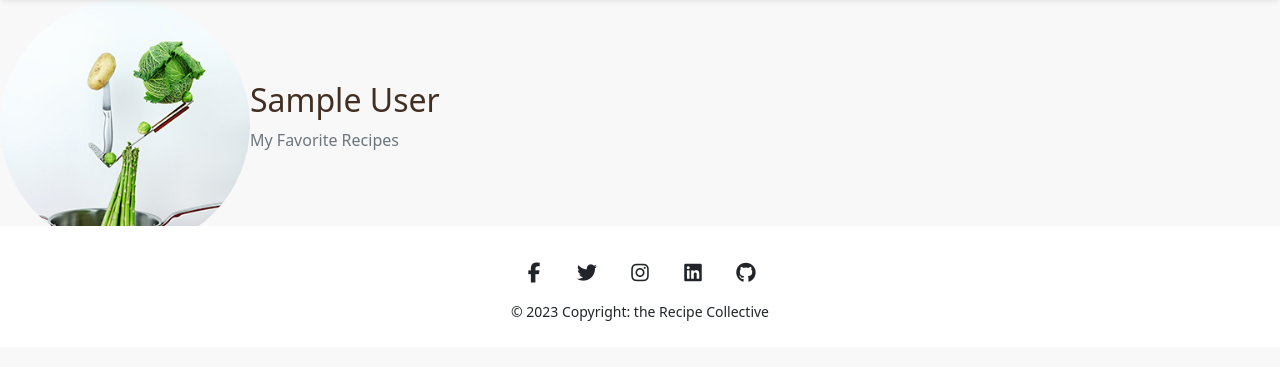
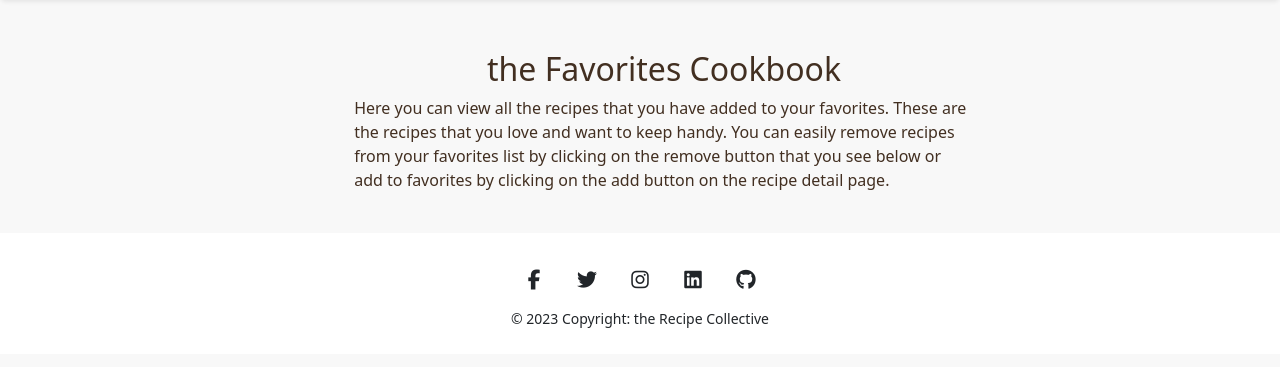
Before and after one commit to SandraBergstrom/theRecipeCollective, a Django app: page /favorites/ in a window 1280 px wide. Shown: the part 76-443 px from the top of the page. Run offline with Django 3.2, Linux system fonts and the light colour scheme; the visitor is signed in with stand-in values (Sample User, id 1); data that the repository does not hold is empty; some libraries are stand-ins or nearby versions.

Commit message:
Add style favorites page

```diff
--- a/cookbook/templates/cookbook/home.html
+++ b/cookbook/templates/cookbook/home.html
@@ -1,7 +1,7 @@
 {% extends 'cookbook/base.html' %}
 {% block content %}
 
-<div class="container" id="container-home" >
+<div class="container container-centered" >
     <div id="list-header">
         <h2>the Collective Cookbook</h2>
         <p>On this page, you can view the latest recipes that have been added to the collective's cookbook. If you find any
--- a/static/cookbook/css/style.css
+++ b/static/cookbook/css/style.css
@@ -278,12 +278,9 @@ a {
     }
 }
 
-
-
-
 /* HOME PAGE */
 
-#container-home {
+.container-centered {
     display: flex;
     flex-wrap: wrap;
     justify-content: center;
@@ -297,6 +294,13 @@ a {
     align-items: center;
     justify-content: center;
     padding: 25px;
+}
+
+@media (max-width: 430px) {
+
+    #list-header {
+        width: 90%;
+    }
 }
 
 #pagination-container {
--- a/users/templates/users/favorites.html
+++ b/users/templates/users/favorites.html
@@ -2,27 +2,25 @@
 {% load crispy_forms_tags %}
 {% block content %}
 
-<div class="content-section">
-    <div class="media profile-image">
-        <img class="rounded-circle" src="{{ user.profile.image.url }}" style="
-          width: 250px;
-      ">
-        <div class="media-body">
-            <h2 class="account-heading">{{ user.first_name }} {{ user.last_name }}</h2>
-            <p class="text-secondary">My Favorite Recipes</p>
+<div class="container container-centered">
+    <div id="list-header">
+        <h2>the Favorites Cookbook</h2>
+        <p>Here you can view all the recipes that you have added to your favorites. These are the recipes that you love
+            and want to keep handy. You can easily remove recipes from your favorites list by clicking on the
+            remove button that you see below or add to favorites by clicking on the add button on the recipe detail page.</p>
     </div>
-    </div>
-    <div>
-        <div class="row row-cols-1 row-cols-md-3 g-4">
+    <hr>
+
+    <!-- RECIPE LIST -->
+    <div class="row row-cols-1 row-cols-md-2 row-cols-lg-3 g-4">
         {% for recipe in new %}
         <div class="col">
             <div class="card h-100">
                 <img src="{{ recipe.featured_image.url }}" class="card-img-top" alt="Image of {{ recipe.title }}" />
                 <div class="card-body">
-                        <h5 class="card-title"><a href="{% url 'recipe-detail' recipe.id %}"> {{ recipe.title }} </a>
-                        </h5>
-                        <small class="author">by <a href="#">{{ recipe.author }}</a> on {{ recipe.date_posted
-                            }}</small><br>
+                    <h5 class="card-title"><a href="{% url 'recipe-detail' recipe.id %}"> {{ recipe.title }} </a></h5>
+                    <small class="author">by <a href="#">{{ recipe.author }}, {{ recipe.author.profile.get_food_relation_display }}</a>
+                        on {{ recipe.date_posted }}</small><br>
                     <small>Prep Time: {{ recipe.prep_time }} | Cooking Time: {{ recipe.cooking_time }} </small>
                     <hr>
                     <p class="card-text">
@@ -31,41 +29,20 @@
                 </div>
                 <div class="card-footer d-flex justify-content-between align-items-center pt-3 pb-3">
                     <small class="text-muted">Last updated: {{ recipe.date_updated }}</small>
-                        <!-- <a href="{% url 'favorite_add' recipe.id %}" class="btn btn-danger btn-sm">Remove</a> -->
-                        <button type="button" class="btn btn-danger btn-sm" data-bs-toggle="modal"
-                            data-bs-target="#modalFav">
-                            Remove
-                        </button>
-                        <!-- Modal -->
-                        <div class="modal fade" id="modalFav" tabindex="-1" aria-labelledby="modalFavLabel"
-                            aria-hidden="true">
-                            <div class="modal-dialog">
-                                <div class="modal-content">
-                                    <div class="modal-header">
-                                        <h1 class="modal-title fs-5" id="modalFavLabel">Remove {{ recipe.title }}?</h1>
-                                        <button type="button" class="btn-close" data-bs-dismiss="modal"
-                                            aria-label="Close"></button>
-                                    </div>
-                                    <div class="modal-body">
-                                        Are you sure that you want to remove {{ recipe.title }} from your favorites?
-                                    </div>
-                                    <div class="modal-footer">
-                                        <button type="button" class="btn btn-custom-secondary"
-                                            data-bs-dismiss="modal">No, go back!</button>
-                                        <button type="button" class="btn btn-danger">Yes, remove!</button>
-                                    </div>
-                                </div>
-                            </div>
-                        </div>
+                    <a href="{% url 'recipe-detail' recipe.id %}" class="btn btn-outline-success btn-sm">More
+                        Info...</a>
                 </div>
             </div>
         </div>
         {% endfor %}
+    </div>
 
+    <!-- PAGINATION -->
+    <div div class="row" id="pagination-container">
         {% if is_paginated %}
-            <div class="row row-cols-1 mt-3 mx-auto">
+        <div class="cols-md-6 mt-3">
             <nav aria-label="Site pagination">
-                    <ul class="pagination">
+                <ul class="pagination justify-content-center">
 
                     <!-- if there is more than 3 pages we will also see a button to go back to the first page -->
                     {% if page_obj.number > 3 %}
@@ -93,8 +70,8 @@
                                 class="visually-hidden">(current)</span></a>
                     </li>
                     <!-- if there is more than 3 pages we add more buttons for pages and move forward -->
-                        {% elif num > page_obj.number|add:'-3' and num < page_obj.number|add:'3' %} <li
-                            class="page-item"><a class="page-link" href="?page={{ num }}">{{ num }}</a></li>
+                    {% elif num > page_obj.number|add:'-3' and num < page_obj.number|add:'3' %} <li class="page-item"><a
+                            class="page-link" href="?page={{ num }}">{{ num }}</a></li>
                         {% endif %}
                         {% endfor %}
 
@@ -111,9 +88,8 @@
                 </ul>
             </nav>
         </div>
+    </div>
     {% endif %}
-        </div>
-    </div>
 </div>
 
 {% endblock content %}
```
Lines whose indentation alone changed are shown as unchanged.
